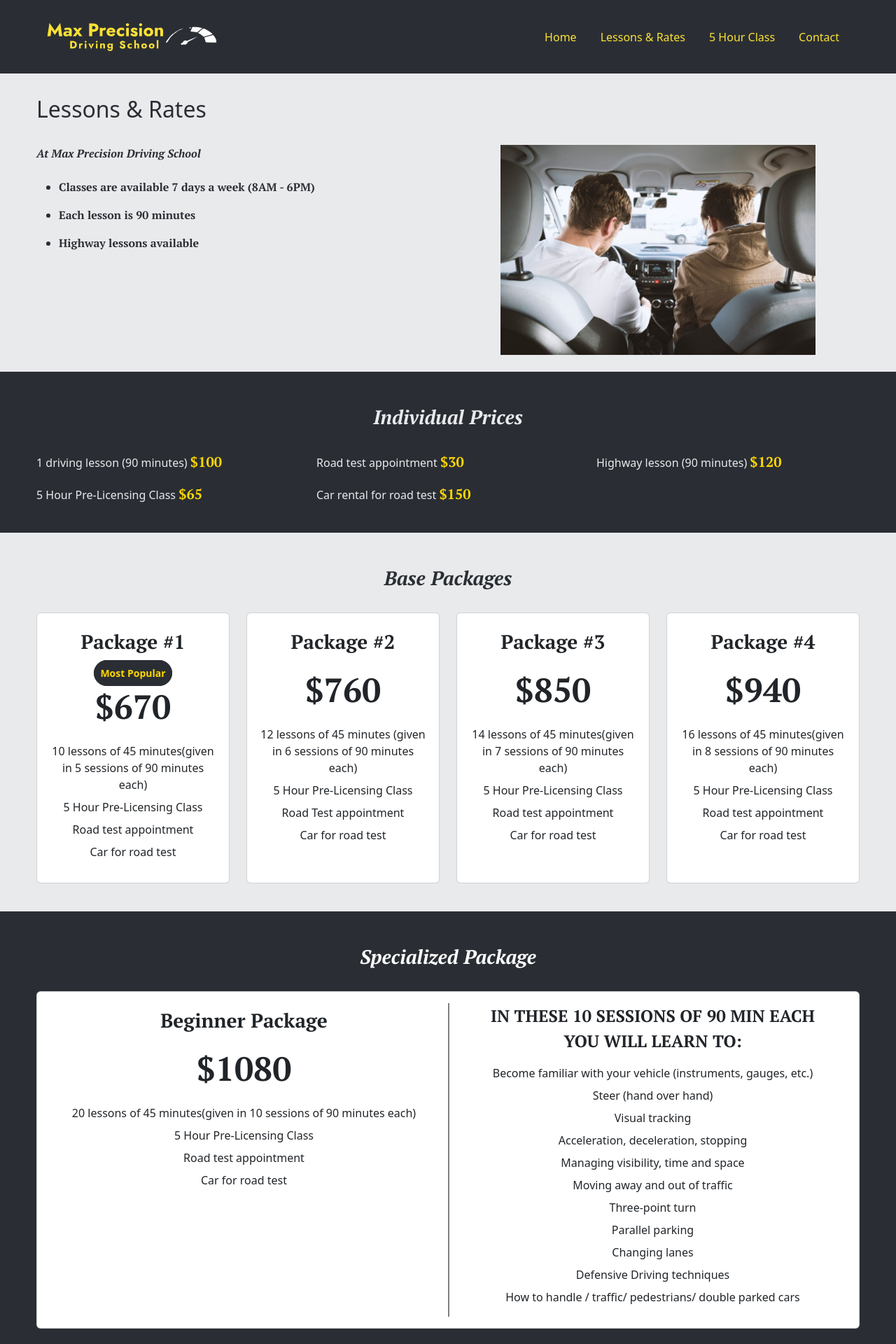
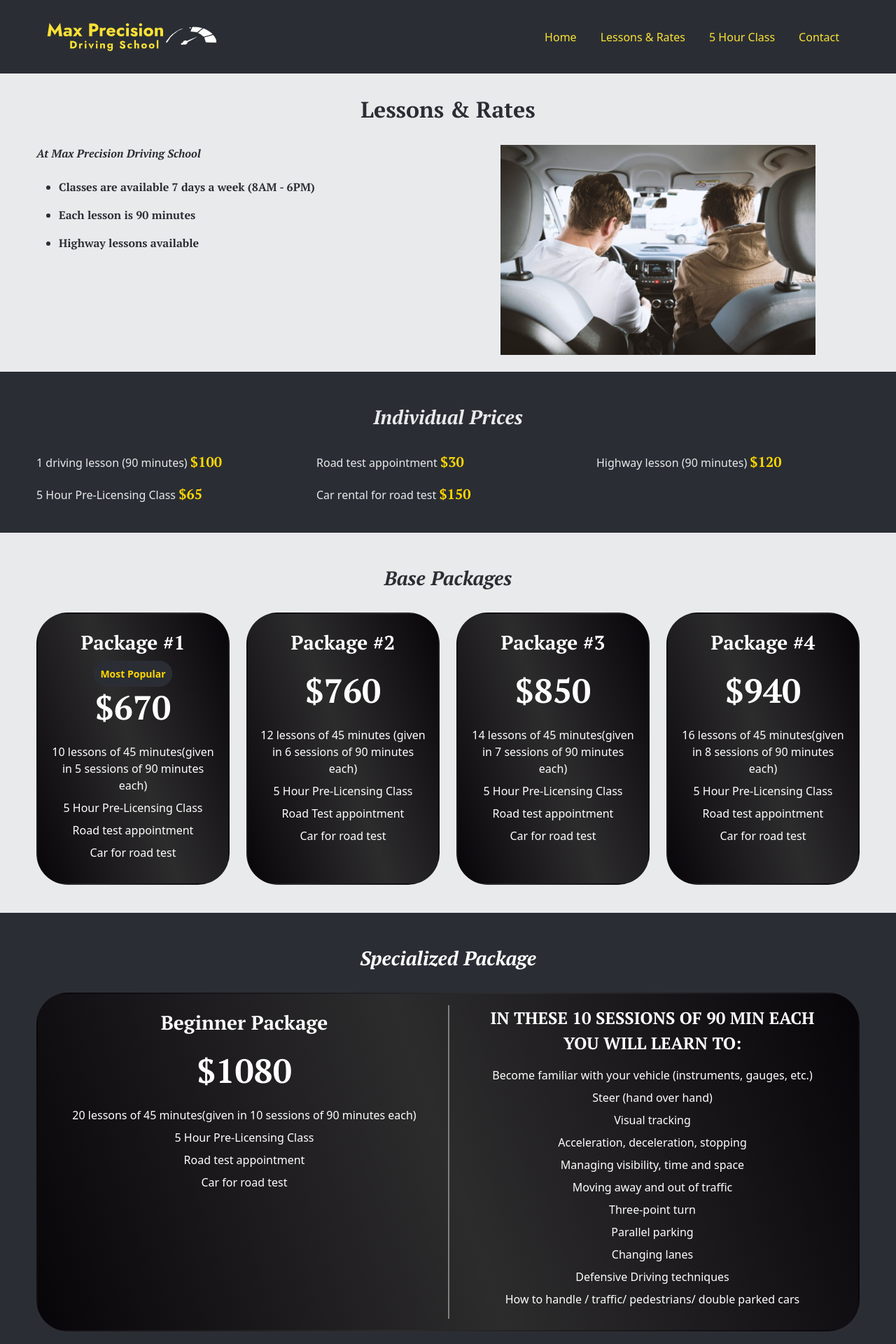
Before and after one commit to max-precision-driving-school/max-precision-driving-school, a React (Vite) app: page /rates in a window 1280 px wide. Shown: the top 1920 px of the page at 70% size. Built offline with nearby package versions, Linux system fonts and the light colour scheme.

Commit message:
Adds hover effect to price list

```diff
--- a/src/components/Section.css
+++ b/src/components/Section.css
@@ -6,7 +6,6 @@
 .rev-bg {
     color: #FFFFFF;
     background: linear-gradient(71deg, #080509, #2d2c2d, #080509);
-
 }
 
 .rev-bg .card {
@@ -20,10 +19,6 @@
 
 .review-star {
     height: 20px;
-}
-
-.sec-bg .card:hover {
-    box-shadow: 0 0 50px gold;
 }
 
 .sec-bg .card {
--- a/src/components/Section.jsx
+++ b/src/components/Section.jsx
@@ -11,7 +11,7 @@ function Section({sections}) {
                     <div className="row my-5">
                         { sections.map( (s) =>
                         <div key={s.id} className="col-12 mb-4 mb-md-0 col-md-4">
-                            <div className="card h-100 p-3">
+                            <div className="card card-hover-effect h-100 p-3">
                                 <div className="text-center">
                                     <h5 className="my-2 pt-serif-bold">{s.title}</h5>
                                     <img src={s.img} alt={s.alt} className={s.cname} />
--- a/src/index.css
+++ b/src/index.css
@@ -56,3 +56,7 @@ a {
 .mp-dark-bg {
   background-color: #2A2E34;
 }
+
+.card-hover-effect:hover {
+    box-shadow: 0 0 50px gold;
+}
--- a/src/routes/FiveHrClass.jsx
+++ b/src/routes/FiveHrClass.jsx
@@ -30,7 +30,7 @@ function FiveHrClass() {
 			<div className="row py-4 instructor-image-bg">
 				<div className="container-1200 m-auto">
 					<div className="row">
-						<div className="col-12 col-sm-6 offset-sm-6 p-4 d-flex align-items-center text-bg text-light">
+						<div className="col-12 col-sm-6 offset-sm-6 p-4 d-flex align-items-center text-light text-bg">
 							<p className="pt-serif-regular fs-5">
 								Every non-license applicant must take this course in order to receive a certificate under MV-278, which will be asked for when taking the road test.
 								<br /><br />
--- a/src/routes/Rates.css
+++ b/src/routes/Rates.css
@@ -7,10 +7,6 @@
 
 .package-price {
     font-size: 3rem;
-}
-
-.package:hover {
-    box-shadow: 0 0 50px rgb(255,215,0);
 }
 
 .instructor-img { max-height: 300px; }
@@ -33,6 +29,16 @@
     height: 300px;
 }
 
+.card {
+    position: relative;
+    border: 2px solid transparent;
+    /* background: #2A2E34; */
+    background-clip: padding-box;
+    border-radius: 45px;
+    color: #FFF;
+    background: linear-gradient(71deg, #080509, #2d2c2d, #080509);
+}
+
 @media (min-width: 576px) {
     .apply-border {
         border-top: none;
--- a/src/routes/Rates.jsx
+++ b/src/routes/Rates.jsx
@@ -66,7 +66,7 @@ function Rates() {
 			<div className="row py-4">
 				<div className="container-1200 m-auto">
 					<div className="col-12">
-						<h2 className="my-2">Lessons & Rates</h2>
+						<h2 className="my-2 pt-serif-bold text-center">Lessons & Rates</h2>
 					</div>
 				</div>
 			</div>
@@ -118,7 +118,7 @@ function Rates() {
 
 						{ basePackages.map( (bp) =>
 						<div key={bp.id} className="col-12 col-md-6 col-lg-3 mb-4 mb-lg-0">
-							<div className="card h-100 package">
+							<div className="card card-hover-effect h-100 package">
 								<div className="card-body text-center">
 									<h3 className="card-title pt-serif-bold rounded-5 p-2">{bp.title}</h3>
 									{ bp.popular &&
@@ -148,7 +148,7 @@ function Rates() {
 
 						{ specializedPackages.map( (spz) =>
 						<div key={spz.id} className="col-12">
-							<div className="card h-100">
+							<div className="card card-hover-effect h-100">
 								<div className="card-body text-center package">
 									<div className="row">
 										<div className="col-12 col-sm-6">
@@ -197,7 +197,7 @@ function Rates() {
 
 						{ specialPackages.map( (sp) =>
 						<div key={sp.id} className="col-12 col-sm-6 mb-4">
-							<div className="card h-100 package">
+							<div className="card card-hover-effect h-100 package">
 								<div className="card-body text-center">
 									<h3 className="card-title pt-serif-bold rounded-5 p-2">{sp.title}</h3>
 									<p className="card-text pt-serif-bold package-price">{sp.price}</p>
```
